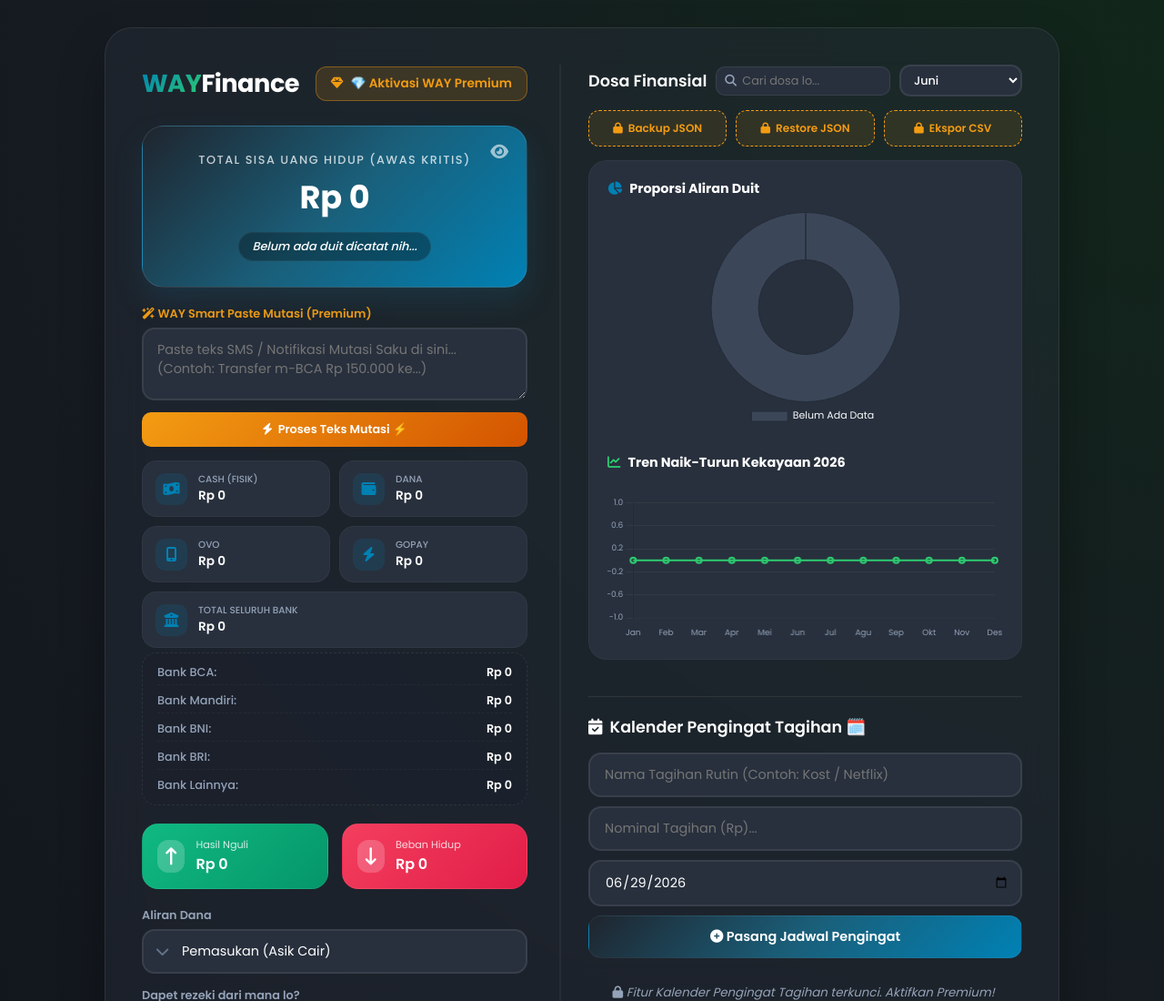
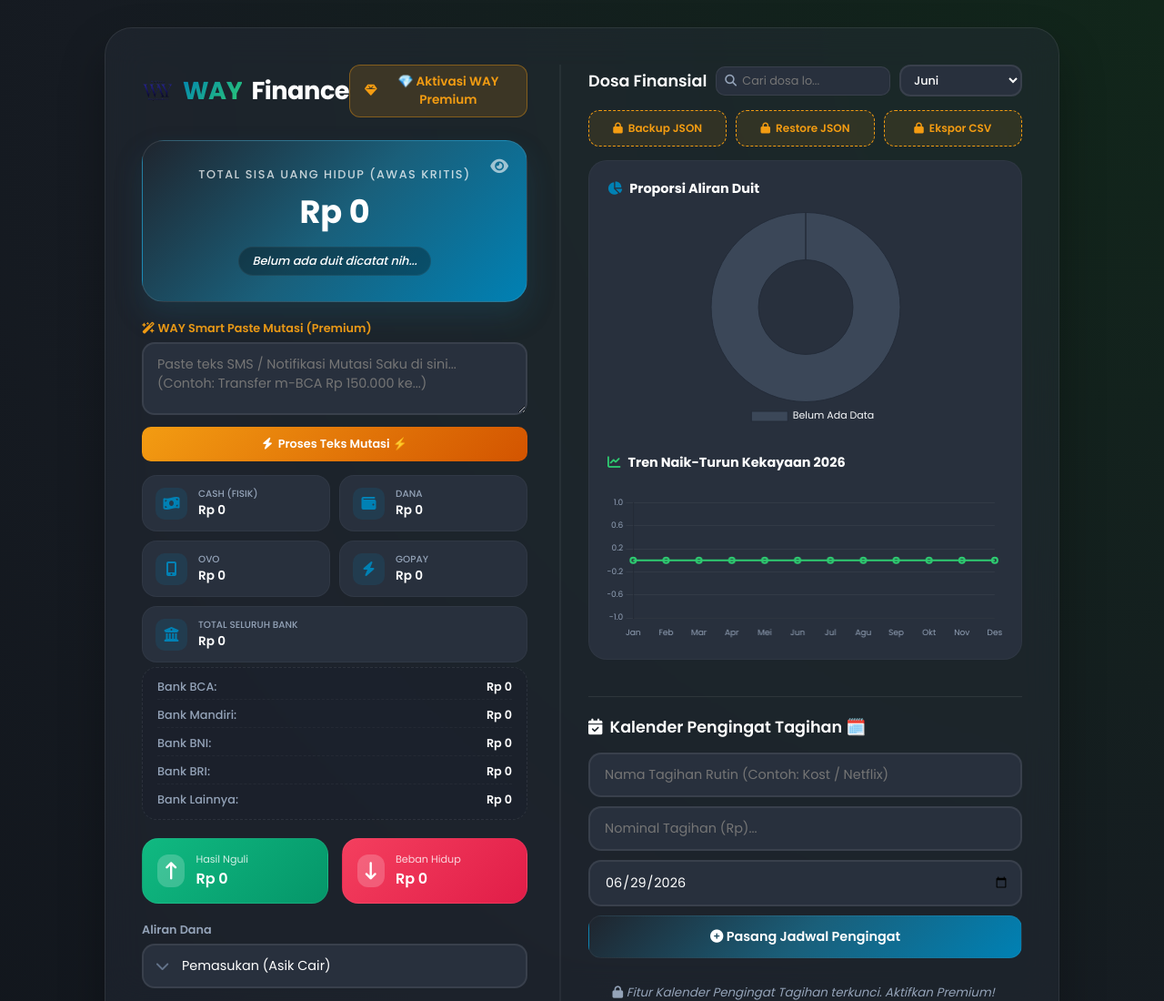
Before and after one commit to way1807/wayfinance, a plain HTML site: page index.html in a window 1280 px wide. Shown: the top 1100 px of the page at 91% size. Drawn offline with nearby package versions, Linux system fonts and the light colour scheme.

Commit message:
Add files via upload

```diff
--- a/index.html
+++ b/index.html
@@ -19,7 +19,7 @@
     <!-- CHART.JS LIBRARY (Lightweight CDN) -->
     <script src="https://cdn.jsdelivr.net/npm/chart.js"></script>
 
-    <link rel="icon" type="image/png" href="image/LOGO WAYFinance.png">
+    <link rel="icon" type="image/png" href="logo-wayfinance.png">
 
     <style>
         /* --- CORE STYLING & COLOR SCHEME (Deep Blue Ocean Slate) --- */
@@ -110,6 +110,9 @@
             font-size: 1.7rem;
             letter-spacing: -0.5px;
             color: #ffffff;
+            display: flex;
+            align-items: center;
+            gap: 10px;
         }
 
         .brand-header h2 span {
@@ -955,6 +958,7 @@
                 opacity: 0;
                 transform: translateY(-5px);
             }
+
             to {
                 opacity: 1;
                 transform: translateY(0);
@@ -1633,7 +1637,7 @@
     <div class="dashboard-wrapper">
         <div id="panel-input" class="kolom-kiri">
             <div class="brand-header">
-                <h2><span>WAY</span>Finance</h2>
+                <h2><img src="logo-wayfinance.png" alt="Logo" style="height: 35px; width: auto; object-fit: contain;"><span>WAY</span>Finance</h2>
                 <button id="btn-lisensi-utama" class="btn-dev-trigger" onclick="window.bukaModalPenjelasanDev()">
                     <i class="fa-solid fa-gem"></i> <span id="auth-btn-text">💎 Aktivasi WAY Premium</span>
                 </button>
@@ -1885,8 +1889,8 @@
                     </div>
 
                     <!-- LINE CHART VISUALISASI TREN SALDO BULANAN -->
-                    <h4 style="margin-top: 25px; align-self: flex-start; width: 100%;"><i
-                            class="fa-solid fa-chart-line" style="color:#2ecc71;"></i> Tren Naik-Turun Kekayaan 2026
+                    <h4 style="margin-top: 25px; align-self: flex-start; width: 100%;"><i class="fa-solid fa-chart-line"
+                            style="color:#2ecc71;"></i> Tren Naik-Turun Kekayaan 2026
                     </h4>
                     <div class="chart-wrapper-canvas-line">
                         <canvas id="canvasChartLineTren"></canvas>
```
Also changed, not shown: logo-wayfinance.png (added).
